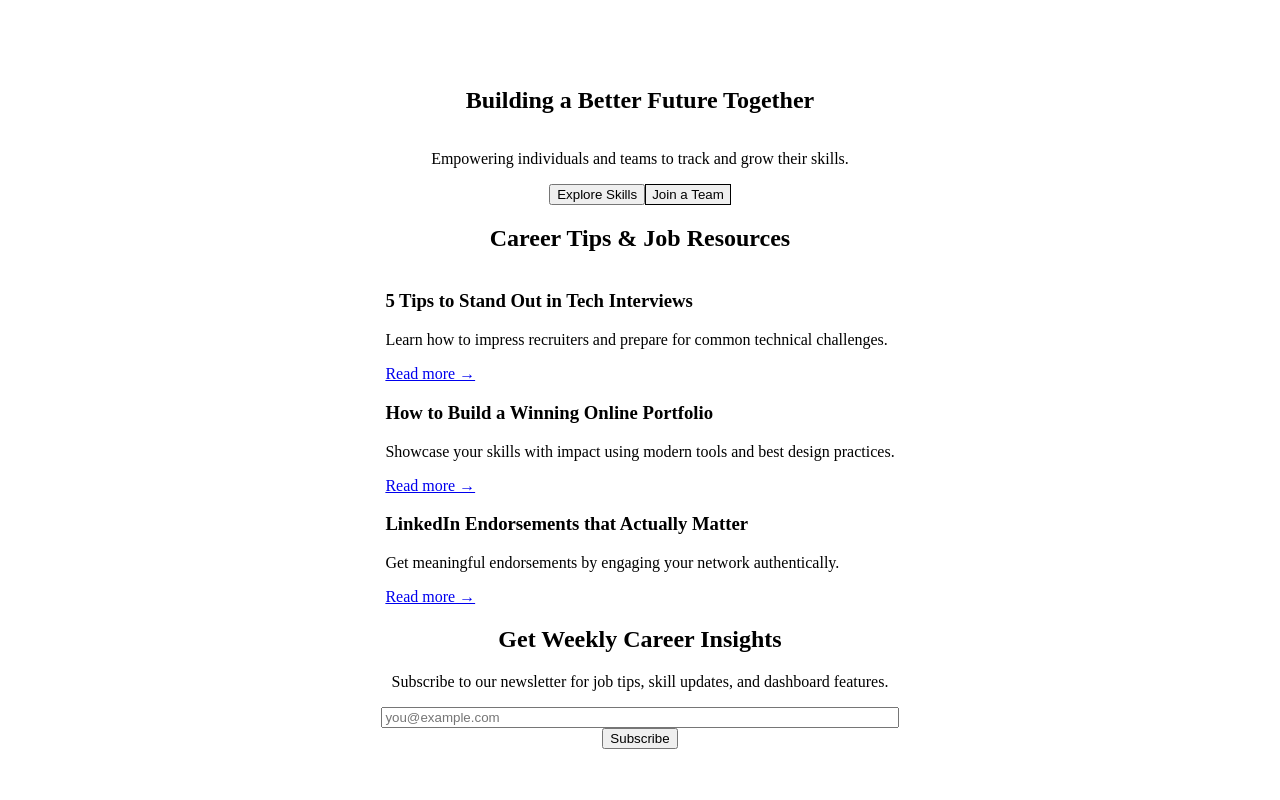
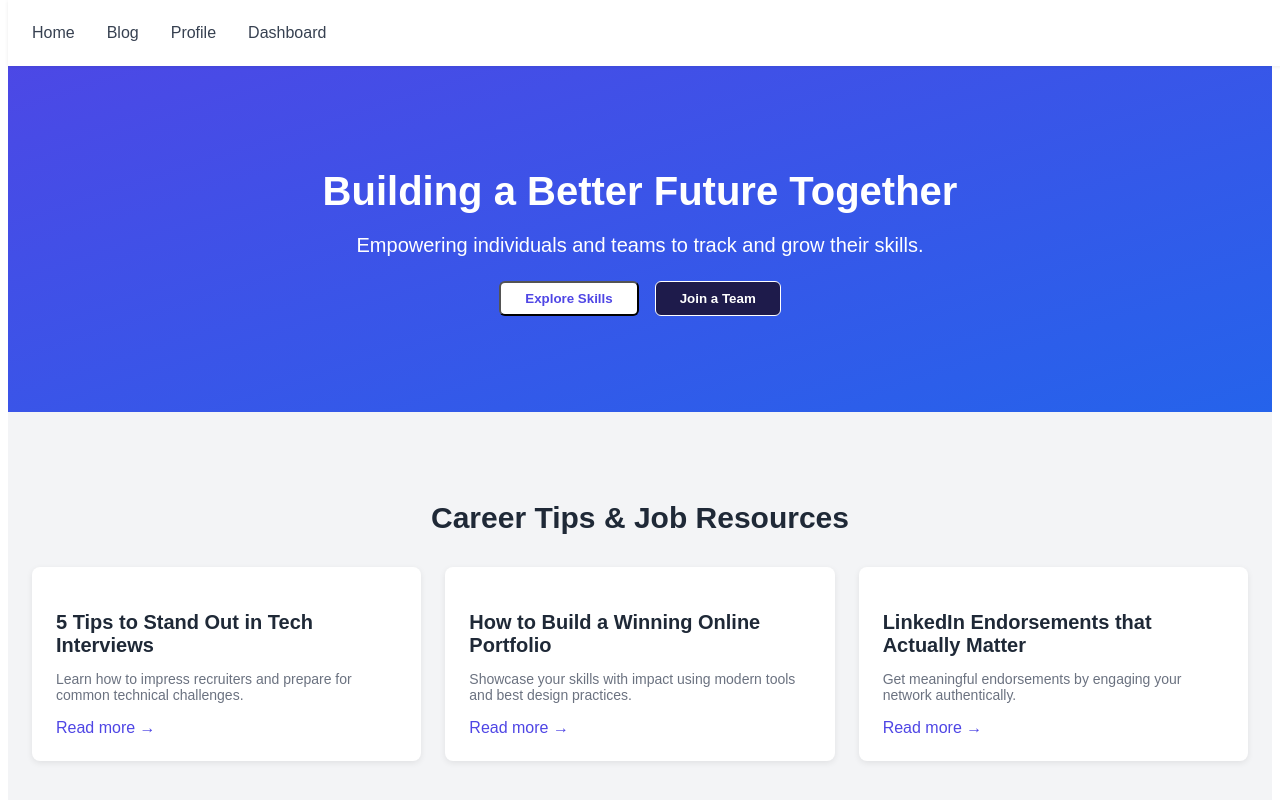
Before and after one commit to Tsh-l0/UpSkill_PortfolioProject, a React (Vite) app in the folder testing_file/project/: page / in a window 1280 px wide. Shown: the top 800 px of the page. Built offline with nearby package versions, Linux system fonts and the light colour scheme; the HTML template or start-up script is replaced by a standard one.

Commit message:
Homepage with css styling

```diff
--- a/testing_file/project/src/pages/Home.jsx
+++ b/testing_file/project/src/pages/Home.jsx
@@ -1,85 +1,63 @@
 import React from 'react';
+import './home.css';
 
 const Home = () => {
 	return (
-		<div className="bg-white text-gray-800 font-sans">
-
+		<div className="homepage">
 		{/* Navbar */}
-		<nav className="flex justify-between items-center p-6 shadow-md bg-white fixed w-full z-10">
-			<ul className="hidden md:flex gap-6 text-gray-700">
-				<li><a href="#" className="hover:text-indigo-500">Home</a></li>
-				<li><a href="#" className="hover:text-indigo-500">Blog</a></li>
-				<li><a href="#" className="hover:text-indigo-500">Profile</a></li>
-				<li><a href="#" className="hover:text-indigo-500">Dashboard</a></li>
+		<nav className="navbar">
+			<ul className="nav-links">
+				<li><a href="#">Home</a></li>
+				<li><a href="#">Blog</a></li>
+				<li><a href="#">Profile</a></li>
+				<li><a href="#">Dashboard</a></li>
 			</ul>
 		</nav>
 
 		{/* Hero Section */}
-		<section className="flex flex-col items-center justify-center text-center pt-32 pb-24 bg-gradient-to-br from-indigo-600 to-blue-700 text-white px-6">
-			<h1 className="text-4xl md:text-6xl font-bold mb-4">Building a Better Future Together</h1>
-			<p className="text-lg md:text-xl mb-6">
-				Empowering individuals and teams to track and grow their skills.
-			</p>
-			<div className="flex gap-4 flex-wrap justify-center">
-				<button className="bg-white text-indigo-700 py-2 px-6 rounded font-semibold hover:bg-indigo-100 transition transform hover:scale-105">
-					Explore Skills
-				</button>
-				<button className="bg-indigo-900 border border-white text-white py-2 px-6 rounded font-semibold hover:bg-indigo-800 transition transform hover:scale-105">
-					Join a Team
-				</button>
+		<section className="hero">
+			<h1>Building a Better Future Together</h1>
+			<p>Empowering individuals and teams to track and grow their skills.</p>
+			<div className="hero-buttons">
+				<button className="btn primary">Explore Skills</button>
+				<button className="btn secondary">Join a Team</button>
 			</div>
 		</section>
 
 		{/* Blog Preview Section */}
-		<section className="py-16 px-6 bg-gray-100 text-gray-800">
-			<h2 className="text-3xl font-bold text-center mb-10">Career Tips & Job Resources</h2>
-			<div className="grid grid-cols-1 md:grid-cols-3 gap-6">
+		<section className="blog-preview">
+			<h2>Career Tips &amp; Job Resources</h2>
+			<div className="card-grid">
 				{[
 					{
 						title: '5 Tips to Stand Out in Tech Interviews',
-							description:
-								'Learn how to impress recruiters and prepare for common technical challenges.',
+						desc: 'Learn how to impress recruiters and prepare for common technical challenges.',
 					},
 					{
 						title: 'How to Build a Winning Online Portfolio',
-						description:
-							'Showcase your skills with impact using modern tools and best design practices.',
+						desc: 'Showcase your skills with impact using modern tools and best design practices.',
 					},
 					{
 						title: 'LinkedIn Endorsements that Actually Matter',
-						description:
-							'Get meaningful endorsements by engaging your network authentically.',
+						desc: 'Get meaningful endorsements by engaging your network authentically.',
 					},
-				].map((blog, i) => (
-					<div key={i} className="bg-white rounded-lg shadow-md p-6 hover:shadow-lg transition">
-						<h3 className="text-xl font-semibold mb-2">{blog.title}</h3>
-						<p className="text-sm mb-4 text-gray-600">{blog.description}</p>
-						<a href="#" className="text-indigo-600 hover:underline font-medium">
-							Read more →
-						</a>
+				].map((blog, index) => (
+					<div className="blog-card" key={index}>
+						<h3>{blog.title}</h3>
+						<p>{blog.desc}</p>
+						<a href="#">Read more →</a>
 					</div>
 				))}
 			</div>
 		</section>
 
 		{/* Newsletter Section */}
-		<section className="py-16 px-6 bg-indigo-700 text-white text-center">
-			<h2 className="text-2xl md:text-3xl font-bold mb-4">Get Weekly Career Insights</h2>
-			<p className="mb-6">
-				Subscribe to our newsletter for job tips, skill updates, and dashboard features.
-			</p>
-			<form className="flex flex-col md:flex-row items-center justify-center gap-4 max-w-xl mx-auto">
-				<input
-					type="email"
-					placeholder="you@example.com"
-					className="w-full md:w-auto px-4 py-2 rounded text-gray-800 focus:outline-none"
-				/>
-				<button
-					type="submit"
-					className="bg-white text-indigo-700 font-semibold px-6 py-2 rounded hover:bg-indigo-100 transition"
-				>
-					Subscribe
-				</button>
+		<section className="newsletter">
+			<h2>Get Weekly Career Insights</h2>
+			<p>Subscribe to our newsletter for job tips, skill updates, and dashboard features.</p>
+			<form className="newsletter-form">
+				<input type="email" placeholder="you@example.com" />
+				<button type="submit">Subscribe</button>
 			</form>
 		</section>
 		</div>
--- /dev/null
+++ b/testing_file/project/src/pages/home.css
@@ -0,0 +1,179 @@
+.homepage {
+	font-family: sans-serif;
+	background-color: white;
+	color: #1f2937
+}
+
+.navbar {
+	position: fixed;
+	top: 0;
+	width: 100%;
+	background: white;
+	padding: 1.5rem;
+	box-shadow: 0 1px 4px rgba(0, 0, 0, 0.08);
+	z-index: 10;
+}
+
+.nav-links {
+	display: flex;
+	justify-content: flex-start;
+	gap: 2rem;
+	list-style: none;
+	margin: 0;
+	padding: 0;
+}
+
+.nav-links a {
+	color: #374151;
+	text-decoration: none;
+	font-weight: 500;
+}
+.nav-links a:hover {
+	color: #6366f1;
+}
+
+.hero {
+	padding: 8rem 1.5rem 6rem;
+	text-align: center;
+	background: linear-gradient(to bottom right, #4f46e5, #2563eb);
+	color: white;
+}
+.hero h1 {
+	font-size: 2.5rem;
+	font-weight: bold;
+	margin-bottom: 1rem;
+}
+.hero p {
+	font-size: 1.25rem;
+	margin-bottom: 1.5rem;
+}
+.hero-buttons {
+	display: flex;
+	flex-wrap: wrap;
+	justify-content: center;
+	gap: 1rem;
+}
+.btn {
+	padding: 0.5rem 1.5rem;
+	font-weight: 600;
+	border-radius: 0.375rem;
+	transition: all 0.2s ease;
+	cursor: pointer;
+}
+.primary {
+	background: white;
+	color: #4f46e5;
+}
+.primary:hover {
+	background: #eef2ff;
+	transform: scale(1.05);
+}
+.secondary {
+	background: #1e1b4b;
+	color: white;
+	border: 1px solid white;
+}
+.secondary:hover {
+	background: #312e81;
+	transform: scale(1.05);
+}
+
+/* Blog Section */
+.blog-preview {
+	background: #f3f4f6;
+	padding: 4rem 1.5rem;
+	text-align: center;
+}
+.blog-preview h2 {
+	font-size: 1.875rem;
+	font-weight: bold;
+	margin-bottom: 2rem;
+}
+.card-grid {
+	display: grid;
+	grid-template-columns: 1fr;
+	gap: 1.5rem;
+}
+@media (min-width: 768px) {
+	.card-grid {
+		grid-template-columns: repeat(3, 1fr);
+	}
+}
+.blog-card {
+	background: white;
+	border-radius: 0.5rem;
+	box-shadow: 0 2px 6px rgba(0,0,0,0.08);
+	padding: 1.5rem;
+	transition: box-shadow 0.3s ease;
+	text-align: left;
+}
+.blog-card:hover {
+	box-shadow: 0 4px 12px rgba(0,0,0,0.12);
+}
+.blog-card h3 {
+	font-size: 1.25rem;
+	font-weight: 600;
+	margin-bottom: 0.5rem;
+}
+.blog-card p {
+	font-size: 0.875rem;
+	margin-bottom: 1rem;
+	color: #6b7280;
+}
+.blog-card a {
+	color: #4f46e5;
+	text-decoration: none;
+	font-weight: 500;
+}
+.blog-card a:hover {
+	text-decoration: underline;
+}
+
+/* Newsletter Section */
+.newsletter {
+	background: #4f46e5;
+	color: white;
+	padding: 4rem 1.5rem;
+	text-align: center;
+}
+.newsletter h2 {
+	font-size: 1.75rem;
+	font-weight: bold;
+	margin-bottom: 1rem;
+}
+.newsletter p {
+	margin-bottom: 2rem;
+}
+.newsletter-form {
+	display: flex;
+	flex-direction: column;
+	gap: 1rem;
+	max-width: 500px;
+	margin: 0 auto;
+}
+@media (min-width: 768px) {
+	.newsletter-form {
+		flex-direction: row;
+		align-items: center;
+	}
+}
+.newsletter-form input {
+	padding: 0.5rem 1rem;
+	border-radius: 0.375rem;
+	border: none;
+	color: #1f2937;
+	flex: 1;
+}
+.newsletter-form button {
+	padding: 0.5rem 1.5rem;
+	background: white;
+	color: #4f46e5;
+	font-weight: 600;
+	border-radius: 0.375rem;
+	border: none;
+	cursor: pointer;
+	transition: background 0.2s ease;
+}
+.newsletter-form button:hover {
+	background: #eef2ff;
+}
--- a/testing_file/project/tailwind.config.js
+++ b/testing_file/project/tailwind.config.js
@@ -1,7 +1,7 @@
 export default {
 	content: [
 		"./index.html",
-		"./src/**/*.{js,jsx}"
+		"./src/**/*.{js,jsx,ts,tsx}"
 	],
 	theme: {
 		extend: {},
```
Also changed, not shown: 5 other files (tests, documents, lock files or other folders).
